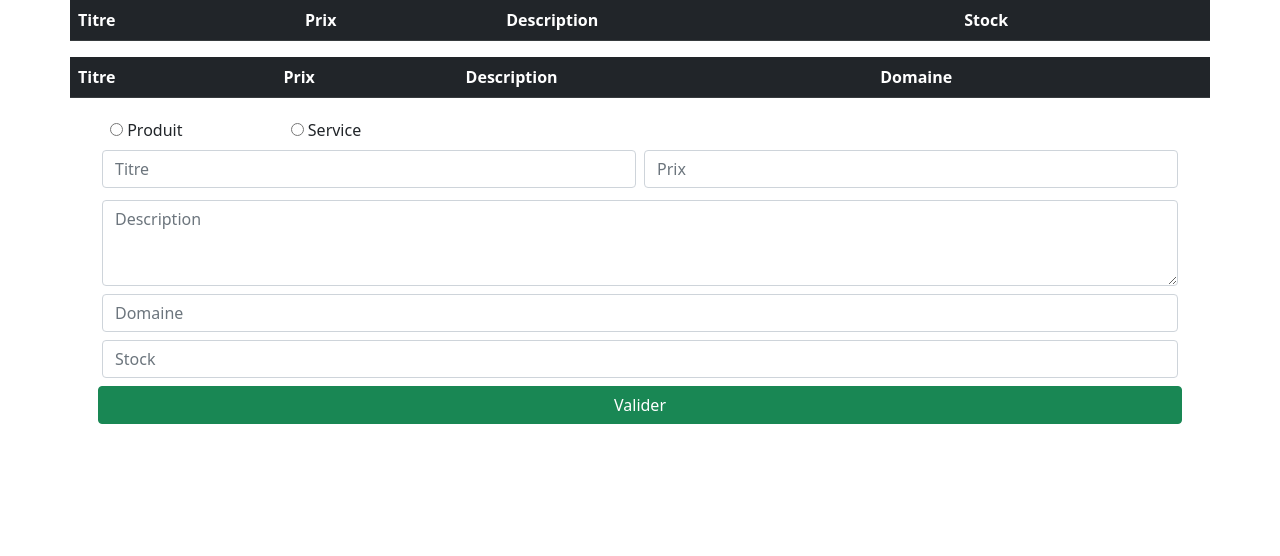
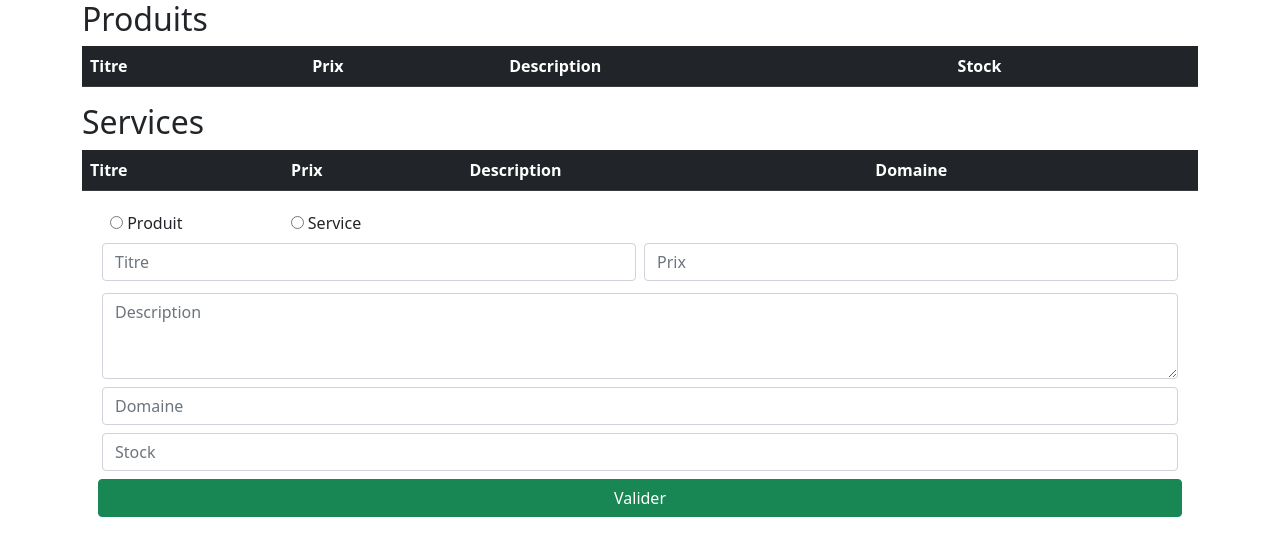
Before and after one commit to LecoeurAlexandre/produits-services, a plain HTML site: page index.html in a window 1280 px wide. Drawn offline with nearby package versions, Linux system fonts and the light colour scheme.

Commit message:
add titles

```diff
--- a/index.html
+++ b/index.html
@@ -12,6 +12,8 @@
 
 <body class="container">
     <div class="row">
+        <div>
+            <h2>Produits</h2>
             <table class="table container col-4">
                 <thead>
                     <tr class="table-dark">
@@ -25,6 +27,9 @@
 
                 </tbody>
             </table>
+        </div>
+        <div>
+            <h2>Services</h2>
             <table class="table container col-4">
                 <thead>
                     <tr class="table-dark">
@@ -38,6 +43,7 @@
 
                 </tbody>
             </table>
+        </div>
     </div>
     <form id="form" class="container">
         <div class="row m-1">
```
Lines whose indentation alone changed are shown as unchanged.
